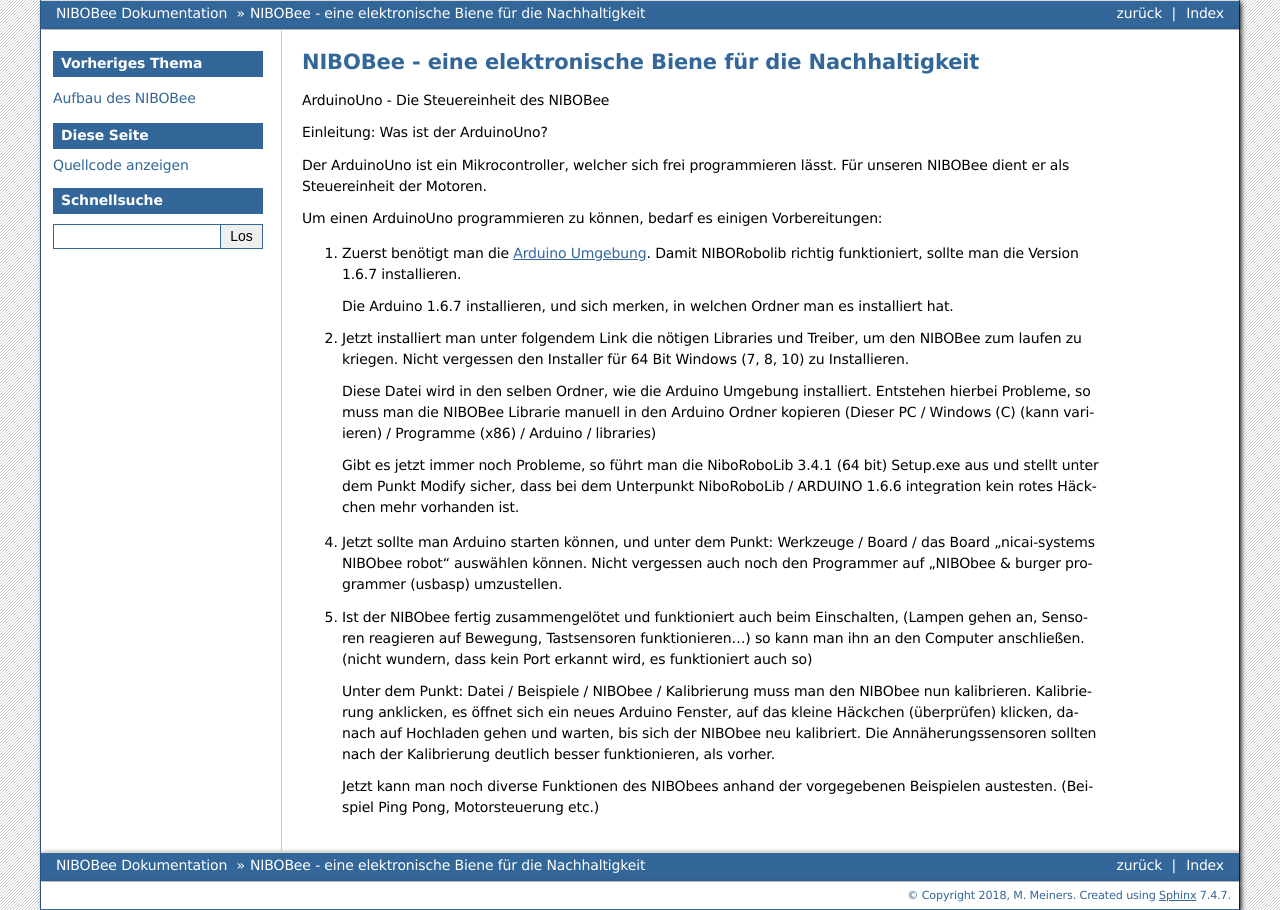
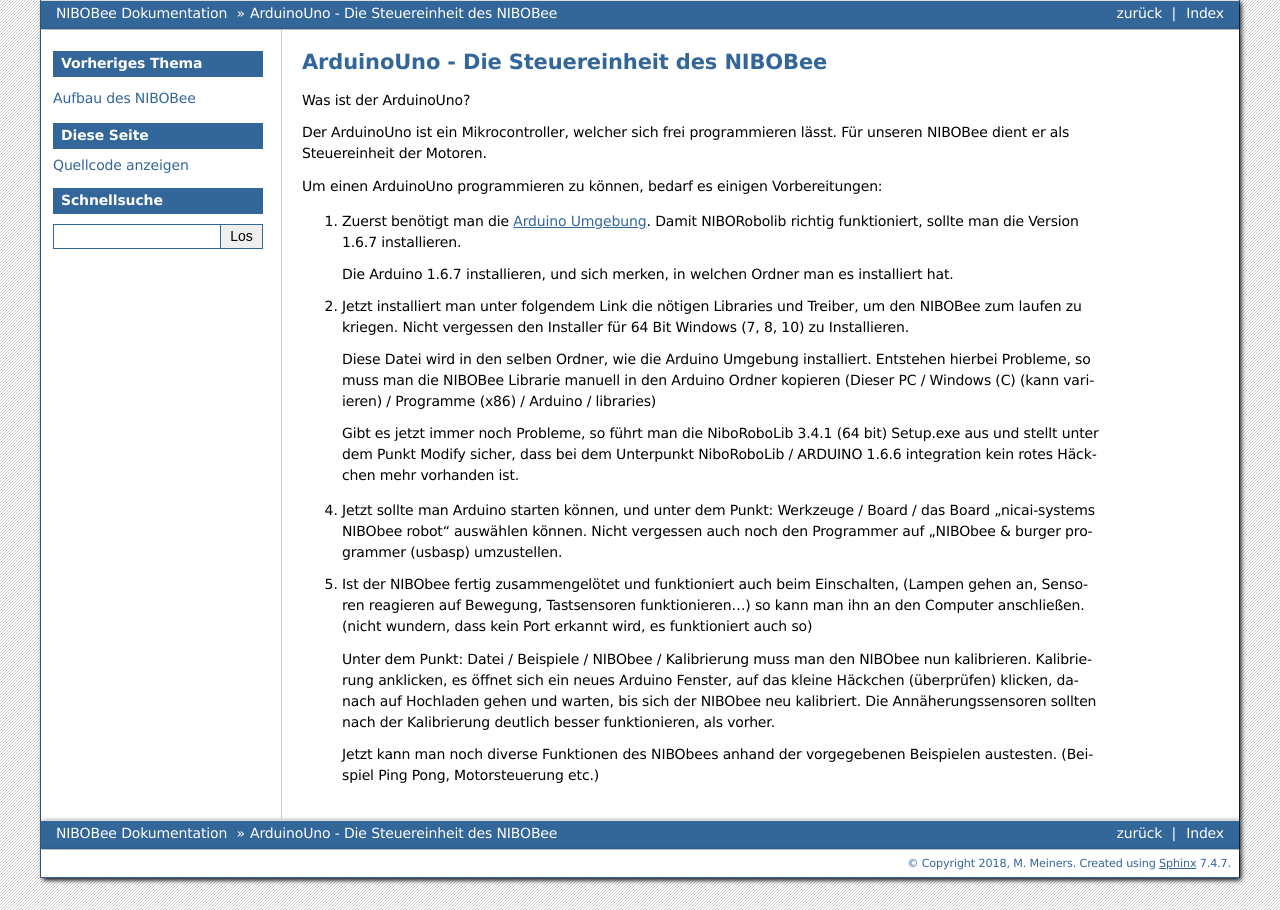
Before and after one commit to mimeiners/NIBOBee, a Sphinx documentation site: the page built from docs/Kapitel_03_ArduinoUno.rst, in a window 1280 px wide. Built offline with Sphinx 7.4.7, drawn with Linux system fonts in a browser that asks for light colours; pages that are not in the unit, such as notebooks, are missing from menus.

Commit message:
Korrektur nach HTML-Sicht

```diff
--- a/docs/Kapitel_03_ArduinoUno.rst
+++ b/docs/Kapitel_03_ArduinoUno.rst
@@ -1,12 +1,10 @@
-NIBOBee - eine elektronische Biene für die Nachhaltigkeit
-=========================================================
+ArduinoUno - Die Steuereinheit des NIBOBee
+==========================================
 
 .. _Arduino Umgebung: https://www.arduino.cc/en/Main/OldSoftwareReleases
 .. _Link: https://www.roboter.cc/index.php?view=article&id=28&option=com_content&Itemid=1
 
-ArduinoUno - Die Steuereinheit des NIBOBee
-
-Einleitung: Was ist der ArduinoUno?
+Was ist der ArduinoUno?
 
 Der ArduinoUno ist ein Mikrocontroller, welcher sich frei programmieren lässt.
 Für unseren NIBOBee dient er als Steuereinheit der Motoren.
```
